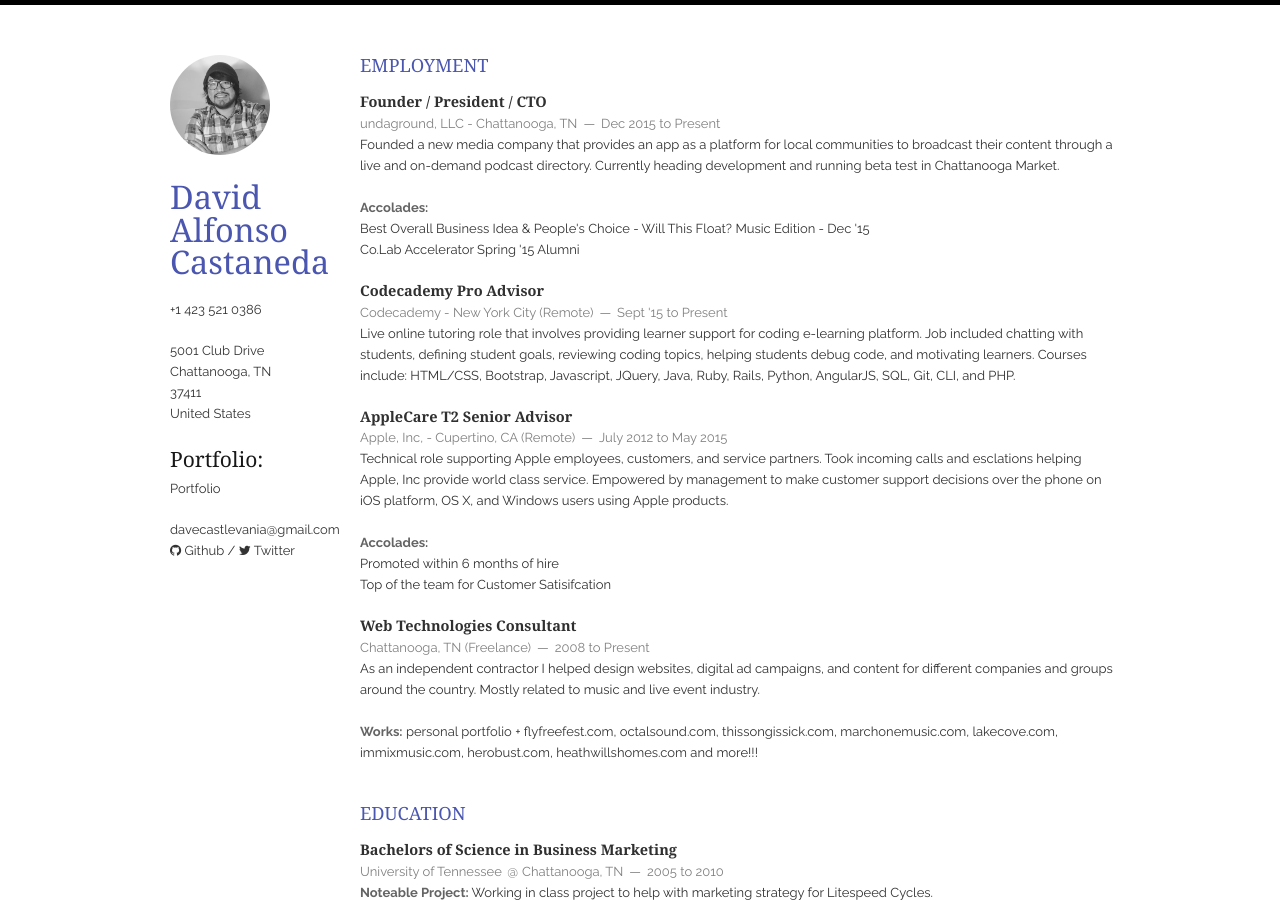
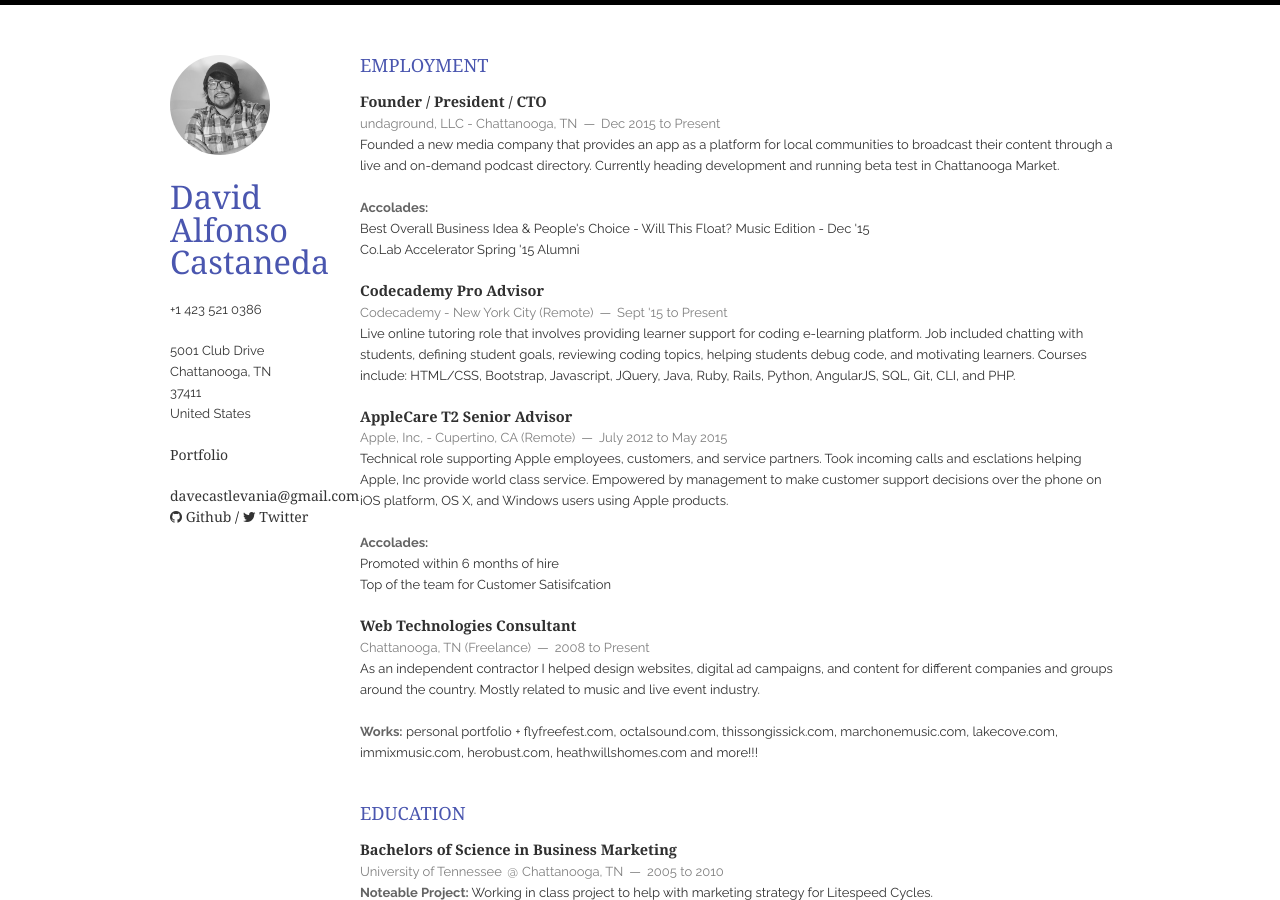
Before and after one commit to davecastlevania/davecastlevania.github.io, a Jekyll site: the page built from index.html, in a window 1280 px wide and 900 px high. Built offline with Jekyll 4.4.1, drawn with Linux system fonts in a browser that asks for light colours; nearby versions of some CDN libraries; Markdown is read by kramdown in place of the engine named in the settings; the list of posts is cut into pages by our own code.

Commit message:
added portfolio links 2

```diff
--- a/_layouts/layout.html
+++ b/_layouts/layout.html
@@ -39,8 +39,8 @@
             </a>
         </address>
         <p>
-            <h4>Portfolio:</h4>
-            <a href="{{ site.website_full }}">{{ site.website }}</a><br/>
+
+            <a href="{{ site.website_full }}"><h6>{{ site.website }}</h6</a><br/>
         </p>
         <p>
         <p>
```
